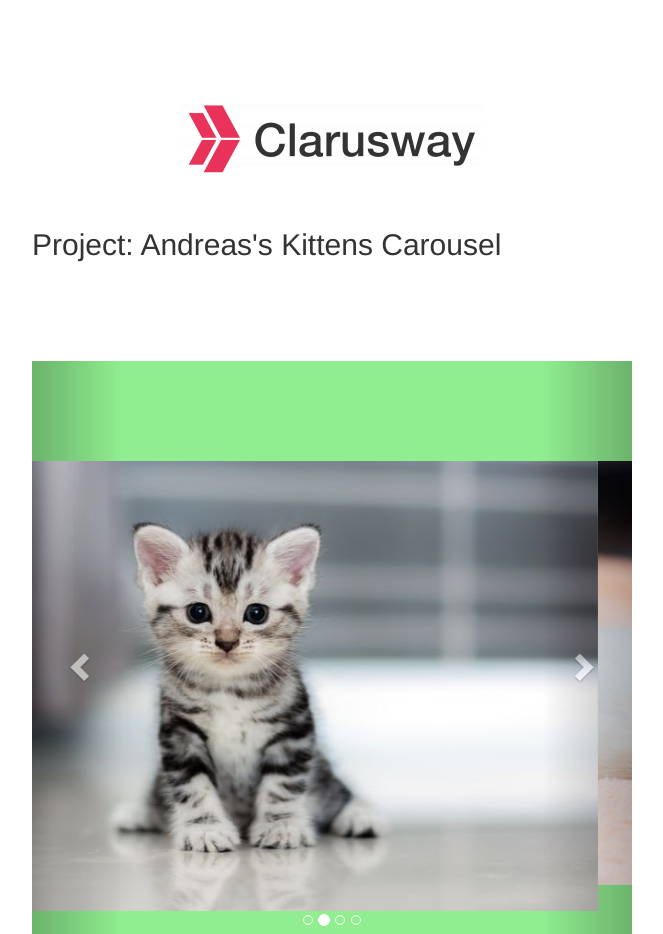
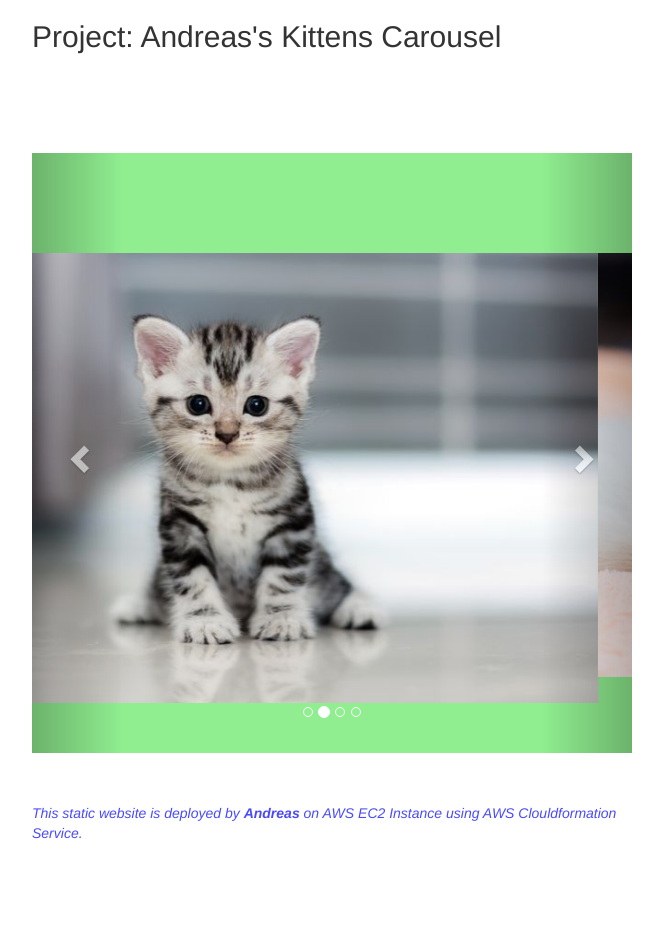
Before and after one commit to aeymiller/Project-101-kittens-carousel-static-website-ec2-CF, a plain HTML site: page static-web/index.html in a window 1280 px wide. Shown: the top 934 px of the page, without its empty margins (308-971 px from the left). After the commit the page ends 853 px from the top, so only its background shows below. Drawn offline with nearby package versions, Linux system fonts and the light colour scheme.

Commit message:
latest version

```diff
--- a/static-web/index.html
+++ b/static-web/index.html
@@ -43,7 +43,7 @@
 
 <body>
 
-  <div><img src="clarusway_360.png" /></div>
+  <!-- <div><img src="clarusway_360.png" /></div>-->
 
   <h2> Project: Andreas's Kittens Carousel</h2>
 
```
Also changed, not shown: 1 other file.
